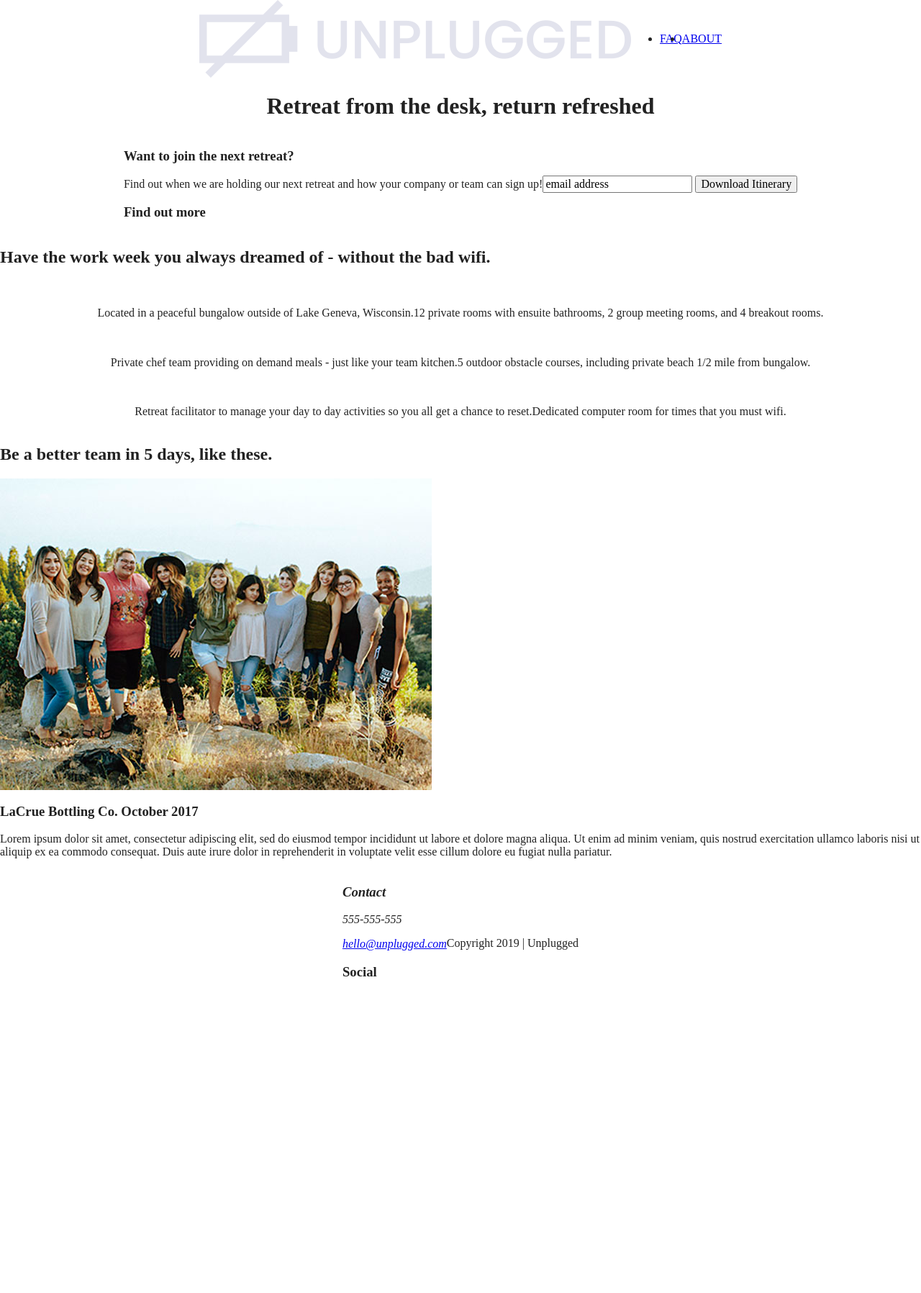
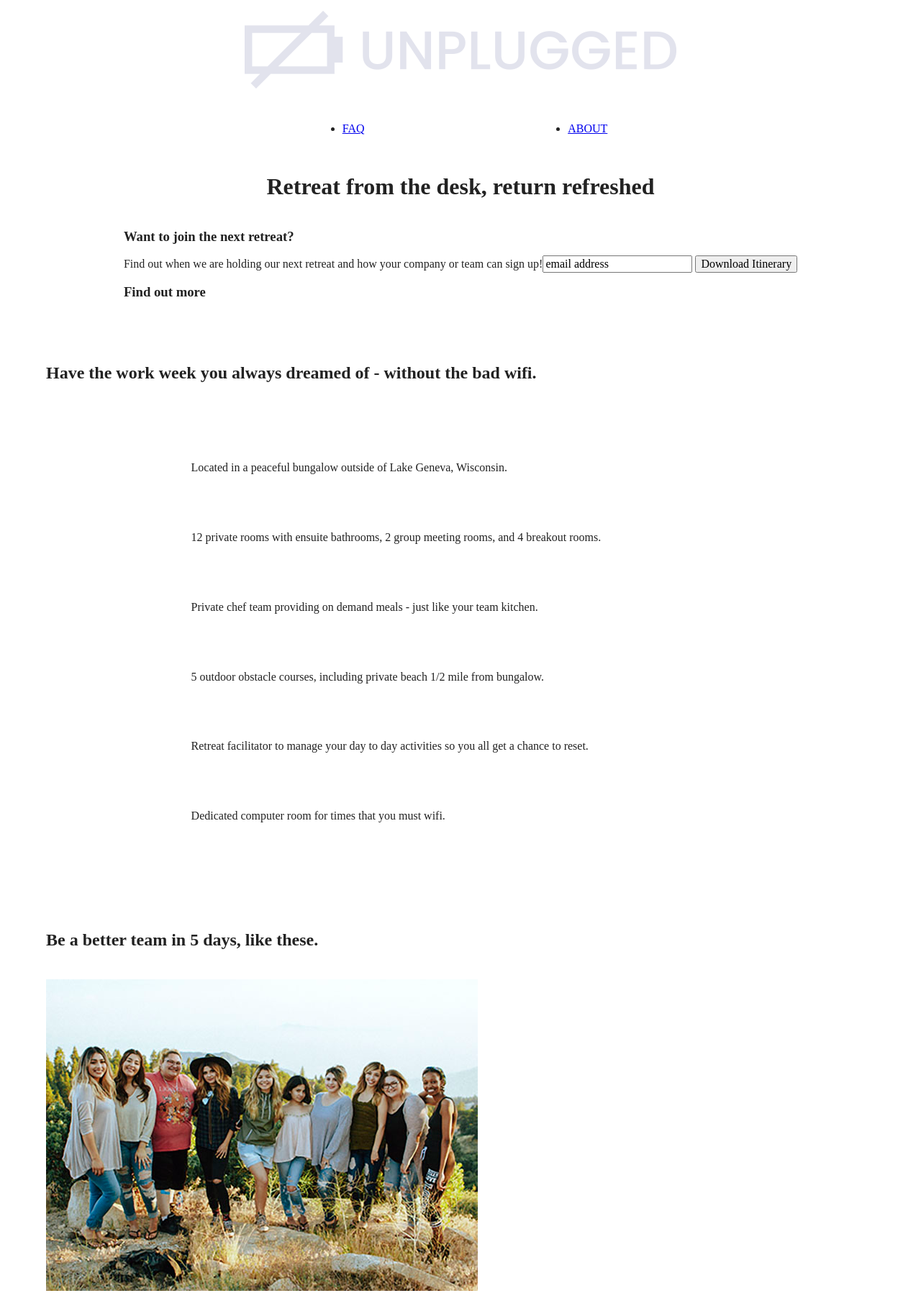
Before and after one commit to Triciad23/unplugged-retreat-website, a website built with Parcel: page index.html in a window 1280 px wide. Shown: the top 1797 px of the page at 72% size. Before the commit the page ends 1413 px from the top, so only its background shows below. Built offline with nearby package versions, Linux system fonts and the light colour scheme.

Commit message:
Formatted widths, margins, and padding

```diff
--- a/css/main.css
+++ b/css/main.css
@@ -86,6 +86,12 @@ textarea {
 /* ==========================================================================
    Author's custom styles
    ========================================================================== */
+
+.content-wrapper {
+  width: 90%;
+  margin: 50px 0;
+}
+
 /***** Base Header - Footer Styles *****/
 header,
 footer {
@@ -94,22 +100,45 @@ footer {
   align-items: center;
   flex-flow: row wrap;
 }
-
+header {
+  padding: 15px 0px;
+}
 header .content-wrapper {
   display: flex;
   justify-content: center;
   align-items: center;
   flex-flow: row wrap;
+  margin: 0;
+}
+.header-divider {
+  height: 1px;
+  width: 100%;
+  margin: 10px 0 20px 0;
 }
 header nav {
   display: flex;
   flex-flow: row wrap;
   justify-content: space-around;
   align-items: center;
+  width: 60%;
 }
 header nav ul {
   display: flex;
   justify-content: space-around;
+  width: 100%;
+}
+footer {
+  flex-direction: column;
+}
+footer p {
+  margin: 0;
+}
+footer .content-wrapper {
+  width: 55%;
+  margin: 50px 0;
+}
+footer .contact {
+  margin-bottom: 50px;
 }
 footer .social-icons p {
   display: flex;
@@ -120,6 +149,9 @@ footer .social-icons {
   display: flex;
   justify-content: space-around;
   align-items: center;
+}
+footer .copyright {
+  margin: 20px 0;
 }
 
 /***** mobile styles - homepage ******/
@@ -140,18 +172,33 @@ aside {
   justify-content: center;
   flex-flow: row wrap;
 }
-
+.features h2 {
+  margin-bottom: 60px;
+}
+.features article {
+  width: 65%;
+  margin: 30px 0;
+}
 .features .features-items {
   display: flex;
   align-items: center;
   justify-content: center;
   flex-flow: row wrap;
 }
-
+.features p {
+  margin: 0;
+}
 .reviews {
   display: flex;
   justify-content: center;
   flex-flow: row wrap;
+}
+.reviews h2 {
+  margin-bottom: 40px;
+}
+.reviews h3 {
+  width: 55%;
+  margin: 20px 0;
 }
 
 /***** About Page *****/
@@ -168,6 +215,9 @@ aside {
   justify-content: center;
   flex-flow: row wrap;
 }
+.contact-section .content-wrapper p {
+  margin: 0;
+}
 
 /***** FAQ Page *****/
 
@@ -182,7 +232,16 @@ aside {
   align-items: center;
   justify-content: center;
   flex-flow: row wrap;
+  margin: 50px 0 0 0;
 }
+.faq h2 {
+  margin-bottom: 40px;
+}
+
+.faq-content {
+  margin-bottom: 50px;
+}
+
 /* ==========================================================================
    Helper classes
    ========================================================================== */
```
